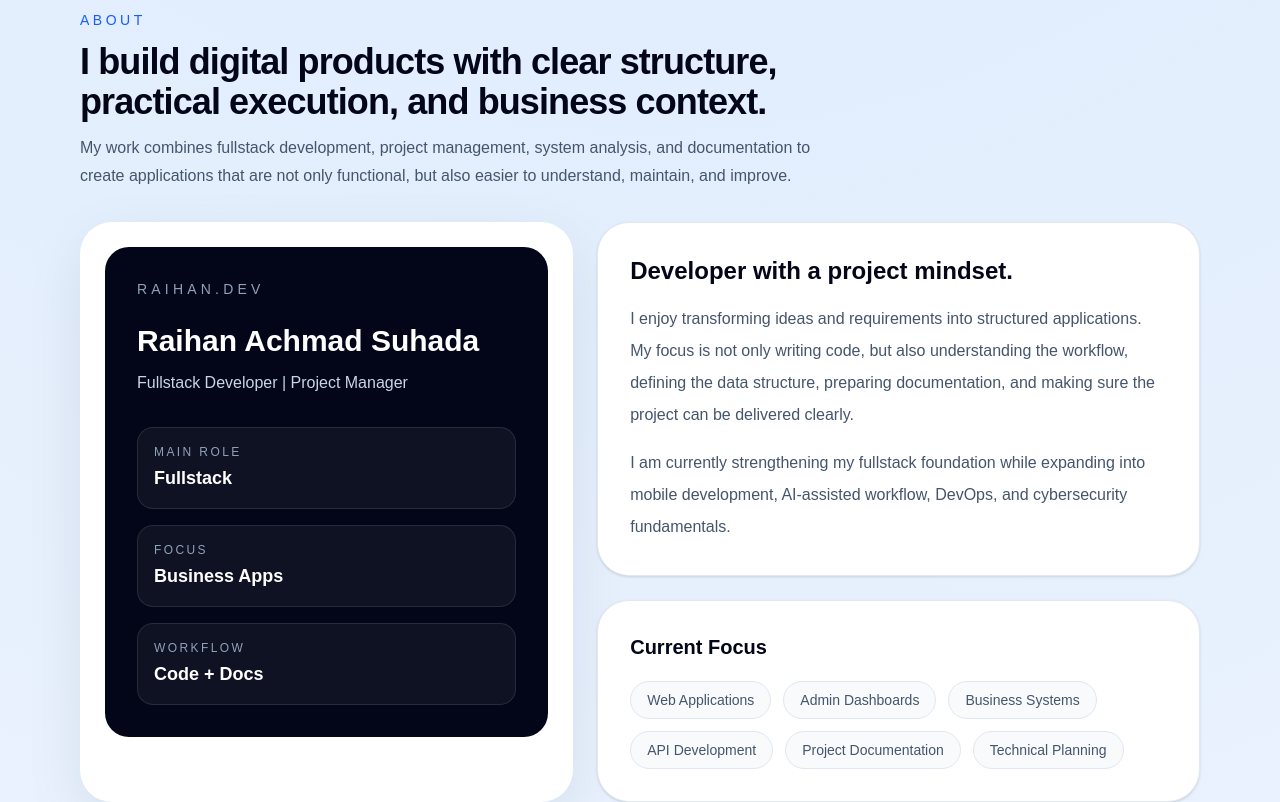
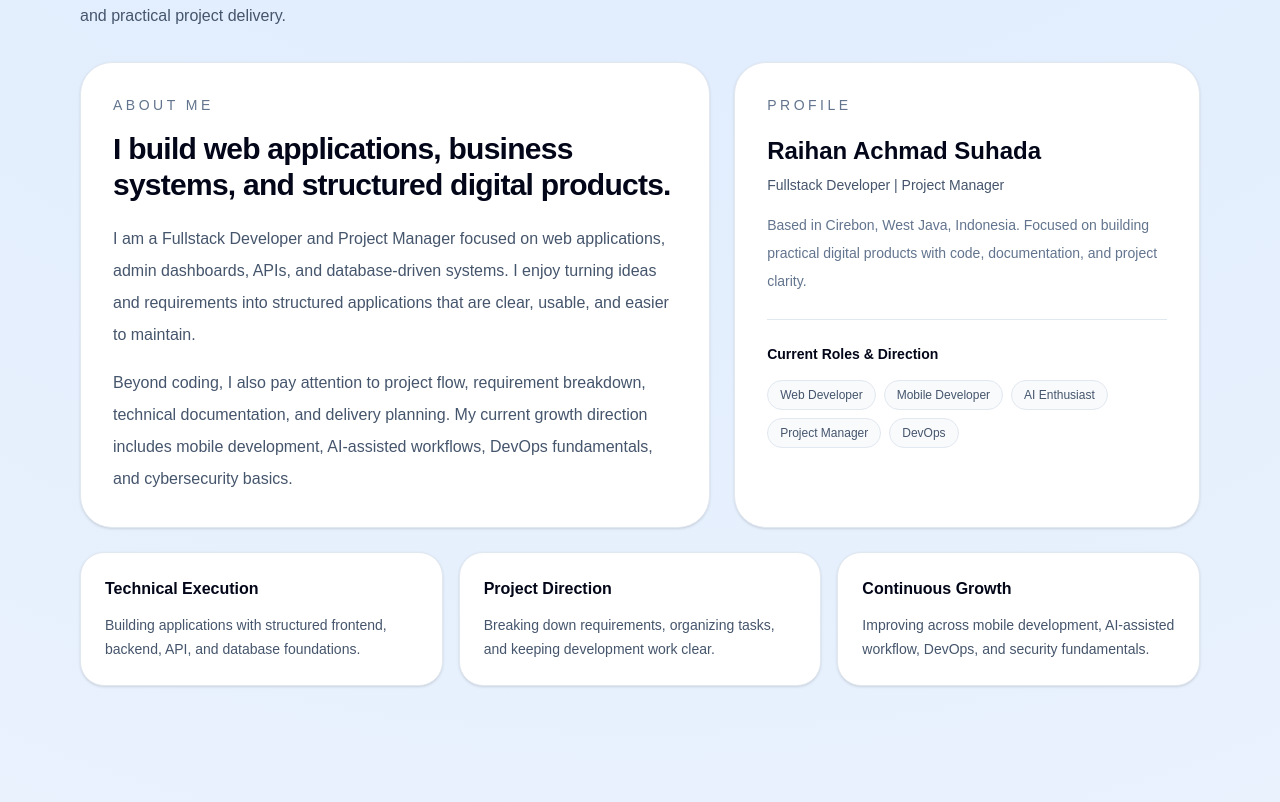
Before and after one commit to raihanachmadsuhadadev/raihan-portfolio-website, a Next.js app: page / in a window 1280 px wide. Shown: the part 800-1602 px from the top of the page. Built offline with nearby package versions, Linux system fonts and the light colour scheme.

Commit message:
style: refine hero and about section layout

```diff
--- a/src/components/sections/AboutSection.tsx
+++ b/src/components/sections/AboutSection.tsx
@@ -2,100 +2,123 @@ import { SectionHeading } from "@/components/ui/SectionHeading";
 import { profile } from "@/data/profile";
 
 const focusItems = [
-  "Web Applications",
-  "Admin Dashboards",
-  "Business Systems",
-  "API Development",
-  "Project Documentation",
-  "Technical Planning",
+  "Web Developer",
+  "Mobile Developer",
+  "AI Enthusiast",
+  "Project Manager",
+  "DevOps",
 ];
 
-const stats = [
-  { label: "Main Role", value: "Fullstack" },
-  { label: "Focus", value: "Business Apps" },
-  { label: "Workflow", value: "Code + Docs" },
+const workingValues = [
+  {
+    title: "Technical Execution",
+    description:
+      "Building applications with structured frontend, backend, API, and database foundations.",
+  },
+  {
+    title: "Project Direction",
+    description:
+      "Breaking down requirements, organizing tasks, and keeping development work clear.",
+  },
+  {
+    title: "Continuous Growth",
+    description:
+      "Improving across mobile development, AI-assisted workflow, DevOps, and security fundamentals.",
+  },
 ];
 
 export function AboutSection() {
   return (
-    <section id="about" className="mx-auto max-w-6xl px-4 py-16 md:py-20">
+    <section id="about" className="mx-auto max-w-6xl px-4 pb-16 pt-6 md:pb-20 md:pt-8">
       <SectionHeading
         label="About"
-        title="I build digital products with clear structure, practical execution, and business context."
-        description="My work combines fullstack development, project management, system analysis, and documentation to create applications that are not only functional, but also easier to understand, maintain, and improve."
+        title="A developer with technical execution and project direction."
+        description="I focus on building digital products with a balance between clean development, structured documentation, and practical project delivery."
       />
 
-      <div className="grid gap-6 lg:grid-cols-[0.9fr_1.1fr]">
-        <div className="rounded-[2rem] border border-white/70 bg-white p-6 shadow-[0_20px_60px_rgba(15,23,42,0.08)]">
-          <div className="rounded-[1.5rem] bg-slate-950 p-8 text-white">
-            <p className="text-sm uppercase tracking-[0.3em] text-slate-400">
-              {profile.shortName}
+      <div className="grid gap-6 lg:grid-cols-[1.15fr_0.85fr]">
+        <div className="rounded-[2rem] border border-slate-200 bg-white p-7 shadow-sm md:p-8">
+          <p className="text-sm font-medium uppercase tracking-[0.25em] text-slate-500">
+            About Me
+          </p>
+
+          <h3 className="mt-4 text-2xl font-semibold tracking-tight text-slate-950 md:text-3xl">
+            I build web applications, business systems, and structured digital
+            products.
+          </h3>
+
+          <div className="mt-5 space-y-4 text-base leading-8 text-slate-600">
+            <p>
+              I am a Fullstack Developer and Project Manager focused on web
+              applications, admin dashboards, APIs, and database-driven systems.
+              I enjoy turning ideas and requirements into structured
+              applications that are clear, usable, and easier to maintain.
             </p>
 
-            <h3 className="mt-6 text-3xl font-semibold">
+            <p>
+              Beyond coding, I also pay attention to project flow, requirement
+              breakdown, technical documentation, and delivery planning. My
+              current growth direction includes mobile development,
+              AI-assisted workflows, DevOps fundamentals, and cybersecurity
+              basics.
+            </p>
+          </div>
+        </div>
+
+        <aside className="rounded-[2rem] border border-slate-200 bg-white p-7 shadow-sm md:p-8">
+          <p className="text-sm font-medium uppercase tracking-[0.25em] text-slate-500">
+            Profile
+          </p>
+
+          <div className="mt-5">
+            <h3 className="text-2xl font-semibold text-slate-950">
               {profile.name}
             </h3>
 
-            <p className="mt-3 text-slate-300">
+            <p className="mt-2 text-sm font-medium text-slate-600">
               {profile.role}
             </p>
 
-            <div className="mt-8 space-y-4">
-              {stats.map((item) => (
-                <div
-                  key={item.label}
-                  className="rounded-2xl border border-white/10 bg-white/5 p-4"
-                >
-                  <p className="text-xs uppercase tracking-[0.2em] text-slate-400">
-                    {item.label}
-                  </p>
-                  <p className="mt-1 text-lg font-semibold text-white">
-                    {item.value}
-                  </p>
-                </div>
-              ))}
-            </div>
-          </div>
-        </div>
-
-        <div className="grid gap-6">
-          <div className="rounded-[2rem] border border-slate-200 bg-white p-8 shadow-sm">
-            <h3 className="text-2xl font-semibold text-slate-950">
-              Developer with a project mindset.
-            </h3>
-
-            <p className="mt-4 leading-8 text-slate-600">
-              I enjoy transforming ideas and requirements into structured
-              applications. My focus is not only writing code, but also
-              understanding the workflow, defining the data structure, preparing
-              documentation, and making sure the project can be delivered
-              clearly.
-            </p>
-
-            <p className="mt-4 leading-8 text-slate-600">
-              I am currently strengthening my fullstack foundation while
-              expanding into mobile development, AI-assisted workflow, DevOps,
-              and cybersecurity fundamentals.
+            <p className="mt-4 text-sm leading-7 text-slate-500">
+              Based in {profile.location}. Focused on building practical
+              digital products with code, documentation, and project clarity.
             </p>
           </div>
 
-          <div className="rounded-[2rem] border border-slate-200 bg-white p-8 shadow-sm">
-            <h3 className="text-xl font-semibold text-slate-950">
-              Current Focus
-            </h3>
+          <div className="mt-6 border-t border-slate-200 pt-6">
+            <p className="text-sm font-semibold text-slate-950">
+              Current Roles & Direction
+            </p>
 
-            <div className="mt-5 flex flex-wrap gap-3">
+            <div className="mt-4 flex flex-wrap gap-2">
               {focusItems.map((item) => (
                 <span
                   key={item}
-                  className="rounded-full border border-slate-200 bg-slate-50 px-4 py-2 text-sm font-medium text-slate-600"
+                  className="rounded-full border border-slate-200 bg-slate-50 px-3 py-1.5 text-xs font-medium text-slate-600"
                 >
                   {item}
                 </span>
               ))}
             </div>
           </div>
-        </div>
+        </aside>
+      </div>
+
+      <div className="mt-6 grid gap-4 md:grid-cols-3">
+        {workingValues.map((item) => (
+          <div
+            key={item.title}
+            className="rounded-[1.5rem] border border-slate-200 bg-white p-6 shadow-sm"
+          >
+            <h3 className="text-base font-semibold text-slate-950">
+              {item.title}
+            </h3>
+
+            <p className="mt-3 text-sm leading-6 text-slate-600">
+              {item.description}
+            </p>
+          </div>
+        ))}
       </div>
     </section>
   );
--- a/src/components/sections/HeroSection.tsx
+++ b/src/components/sections/HeroSection.tsx
@@ -11,18 +11,18 @@ const heroHighlights = [
 
 export function HeroSection() {
   return (
-    <section className="relative overflow-hidden px-4 pb-12 pt-28 sm:pb-16 md:pt-36">
+    <section className="relative overflow-hidden px-4 pb-2 pt-28 sm:pb-4 md:pt-34 lg:pt-36">
       <div className="absolute left-1/2 top-24 -z-10 h-72 w-72 -translate-x-1/2 rounded-full bg-blue-200/40 blur-3xl" />
       <div className="absolute right-10 top-48 -z-10 h-64 w-64 rounded-full bg-slate-300/40 blur-3xl" />
 
-      <div className="mx-auto grid max-w-6xl items-center gap-12 md:grid-cols-[1.15fr_0.85fr]">
+      <div className="mx-auto grid max-w-6xl items-center gap-10 md:grid-cols-[1.05fr_0.95fr]">
         <div>
-          <div className="mb-6 inline-flex items-center gap-2 rounded-full border border-slate-200 bg-white/80 px-4 py-2 text-sm font-medium text-slate-600 shadow-sm backdrop-blur">
+          <div className="mb-5 inline-flex items-center gap-2 rounded-full border border-slate-200 bg-white/80 px-4 py-2 text-sm font-medium text-slate-600 shadow-sm backdrop-blur">
             <span className="h-2 w-2 rounded-full bg-emerald-500" />
             Available for collaboration
           </div>
 
-          <h1 className="max-w-3xl text-3xl font-semibold tracking-tight text-slate-950 sm:text-4xl md:text-5xl lg:text-6xl">
+          <h1 className="max-w-2xl text-3xl font-semibold leading-tight tracking-tight text-slate-950 sm:text-4xl md:text-5xl">
             Building digital systems with clean code and clear direction.
           </h1>
 
```
